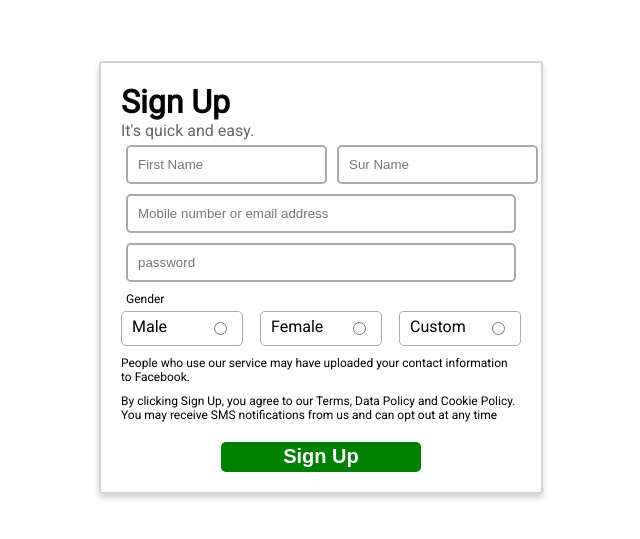
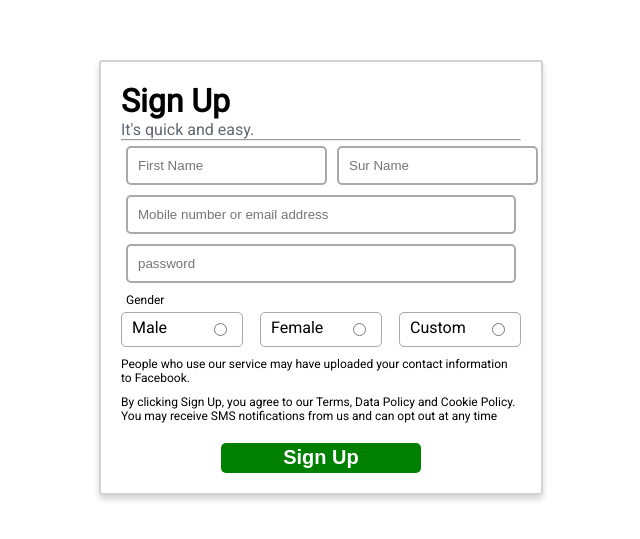
Before and after one commit to spoorthikp96/Form, a plain HTML site: page index.html in a window 1280 px wide. Shown: the part 143-682 px from the top of the page, without its empty margins (319-959 px from the left). Drawn offline with Linux system fonts and the light colour scheme.

Commit message:
chages done

```diff
--- a/index.html
+++ b/index.html
@@ -10,8 +10,13 @@
 
 <body>
     <div class="container">
-        <h1>Sign Up</h1>
-        <p class="subtitle">It's quick and easy.</p>
+        <div>
+            <h1>Sign Up</h1>
+            <p class="subtitle">It's quick and easy.</p>
+        </div>
+        <div>
+            <hr>
+        </div>
         <form>
             <div class="username">
                 <input type="text" name="First Name" placeholder="First Name">
--- a/style.css
+++ b/style.css
@@ -14,12 +14,18 @@ body {
 }
 
 .container {
+    padding: 20px;
+}
+
+.container {
     border: 2px solid lightgray;
     border-radius: 3px;
     box-shadow: 0 4px 6px lightgray;
     width: 400px;
-    padding: 20px;
+
 }
+
+
 
 .subtitle {
     color: #606770;
```
